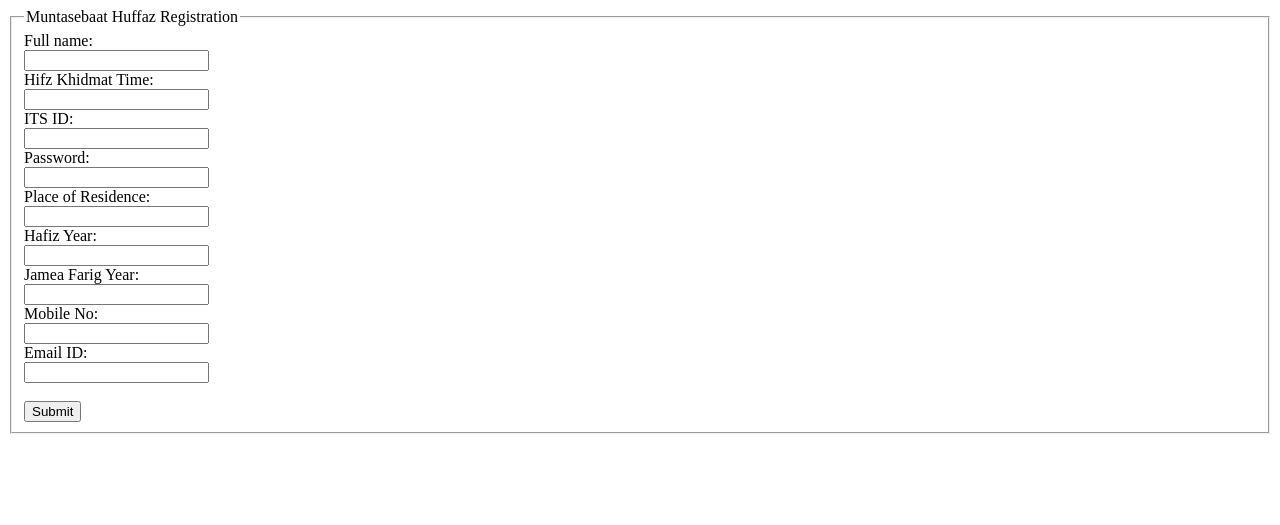
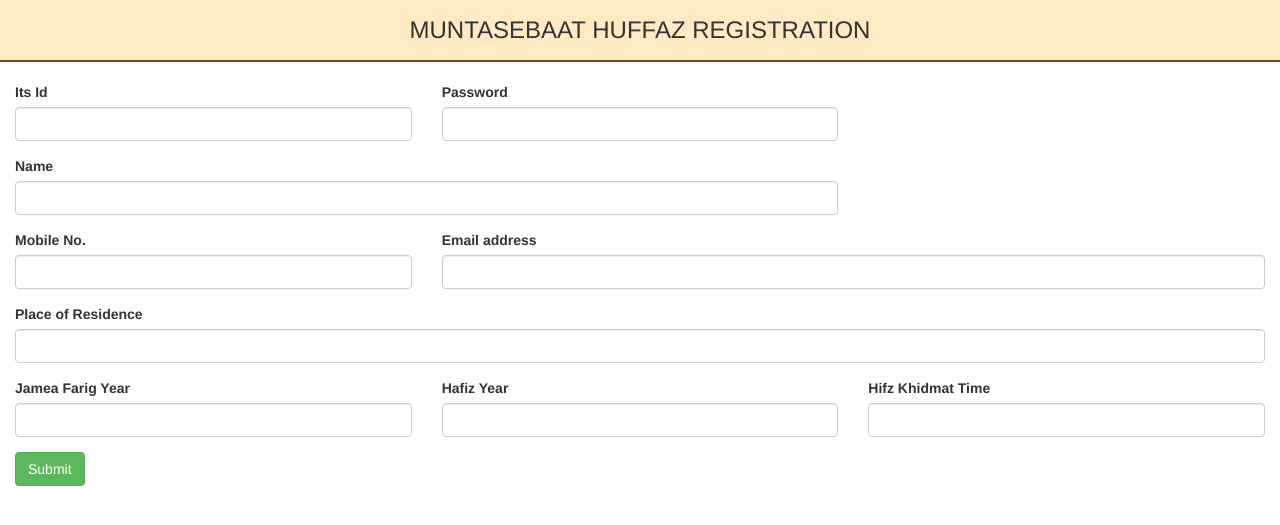
Before and after one commit to mohdj/schedulerapp, a PHP site: page /app/teacherregistration.php in a window 1280 px wide. Shown: the top 525 px of the page. Run offline with PHP 8.4, Linux system fonts and the light colour scheme; a stand-in replaces the project's code that opens the database connection.

Commit message:
syling for teacher-registration page

```diff
--- a/app/teacherregistration.php
+++ b/app/teacherregistration.php
@@ -16,8 +16,8 @@ if($_POST)
   extract($data);
     $sql = "INSERT INTO teachers(
                                         `ITS`,
+                                        `Full_Name`,
                                         `password`,
-                                        `Full_Name`,
                                         `Time`,
                                         `Residence`,
                                         `Hifzyear`,
@@ -27,8 +27,8 @@ if($_POST)
                                         )
                             VALUES (
                                     '$itsid',
+                                    '$fullname',
                                     '$password',
-                                    '$fullname',
                                     '$hifztime',
                                     '$residence',
                                     '$hafizyear',
@@ -47,41 +47,105 @@ if($_POST)
 
 <!DOCTYPE html>
 <html>
+<head>
+  <meta charset="utf-8">
+  <meta http-equiv="X-UA-Compatible" content="IE=edge">
+  <meta name="viewport" content="width=device-width, initial-scale=1">
+  <!-- The above 3 meta tags *must* come first in the head; any other head content must come *after* these tags -->
+  <title>Hifz Program</title>
+  <!-- Latest compiled and minified CSS -->
+  <link rel="stylesheet" href="https://maxcdn.bootstrapcdn.com/bootstrap/3.3.7/css/bootstrap.min.css" integrity="sha384-BVYiiSIFeK1dGmJRAkycuHAHRg32OmUcww7on3RYdg4Va+PmSTsz/K68vbdEjh4u" crossorigin="anonymous">
+
+  <style>
+    .header {
+      min-height: 50px;
+      background: #FFEAC3;
+      text-transform: uppercase;
+      text-align: center;
+      border-bottom: 2px solid #704d0e;
+      margin-bottom: 20px
+    }
+    .header h3 {
+      margin: auto;
+      line-height: 60px;
+    }
+  </style>
+</head>
 <body>
 
-<form method="post">
-  <fieldset>
-    <legend>Muntasebaat Huffaz Registration</legend>
-    Full name:<br>
-    <input type="text" name="fullname" value="">
-    <br>
-    Hifz Khidmat Time:<br>
-    <input type="text" name="hifztime" value="">
-    </br>
-	ITS ID:<br>
-    <input type="text" name="itsid" value="">
-    <br>
-  Password:<br>
-    <input type="password" name="password" value="">
-    <br>
-	Place of Residence:<br>
-    <input type="text" name="residence" value="">
-    <br>
-	Hafiz Year:<br>
-    <input type="text" name="hafizyear" value="">
-    <br>
-	Jamea Farig Year:<br>
-    <input type="text" name="farigyear" value="">
-    <br>
-	Mobile No:<br>
-    <input type="text" name="mobile" value="">
-    <br>
-	Email ID:<br>
-    <input type="email" name="email" value="">
-	<br><br>
-    <input type="submit" value="Submit">
-  </fieldset>
-</form>
+  <div class="header">
+    <h3>Muntasebaat Huffaz Registration</h3>
+  </div>
+
+  <form class="container-fluid" method="post">
+
+    <div class="row">
+      <div class="col-md-4 col-sm-12">
+        <div class="form-group">
+          <label for="itsid">Its Id</label>
+          <input type="number" class="form-control" name="itsid" >
+        </div>
+      </div>
+      <div class="col-md-4 col-sm-12">
+        <div class="form-group">
+          <label for="itsid">Password</label>
+          <input type="number" class="form-control" name="password" >
+        </div>
+      </div>
+      <div class="col-md-8 col-sm-12">
+        <div class="form-group">
+          <label for="fullname">Name</label>
+          <input type="text" class="form-control" name="fullname" >
+        </div>
+      </div>
+    </div>
+
+    <div class="row">
+      <div class="col-md-4 col-sm-12">
+        <div class="form-group">
+          <label for="mobile">Mobile No.</label>
+          <input type="text" class="form-control" name="mobile" >
+        </div>
+      </div>
+      <div class="col-md-8 col-sm-12">
+        <div class="form-group">
+          <label for="email">Email address</label>
+          <input type="email" class="form-control" name="email" >
+        </div>
+      </div>
+    </div>
+
+    <div class="row">
+      <div class="col-md-12 col-sm-12">
+        <div class="form-group">
+          <label for="email">Place of Residence</label>
+          <input type="text" class="form-control" name="residence" >
+        </div>
+      </div>
+
+      <div class="col-md-4 col-sm-12">
+        <div class="form-group">
+          <label for="email">Jamea Farig Year</label>
+          <input type="text" class="form-control" name="farigyear" >
+        </div>
+      </div>
+      <div class="col-md-4 col-sm-12">
+        <div class="form-group">
+          <label for="skype">Hafiz Year</label>
+          <input type="text" class="form-control" name="hafizyear" >
+        </div>
+      </div>
+      <div class="col-md-4 col-sm-12">
+        <div class="form-group">
+          <label for="mobile">Hifz Khidmat Time</label>
+          <input type="text" class="form-control" name="hifztime" >
+        </div>
+      </div>
+    </div>
+
+
+    <input class="btn btn-success" type="submit" value="Submit">
+  </form>
 
 </body>
 </html>
```
